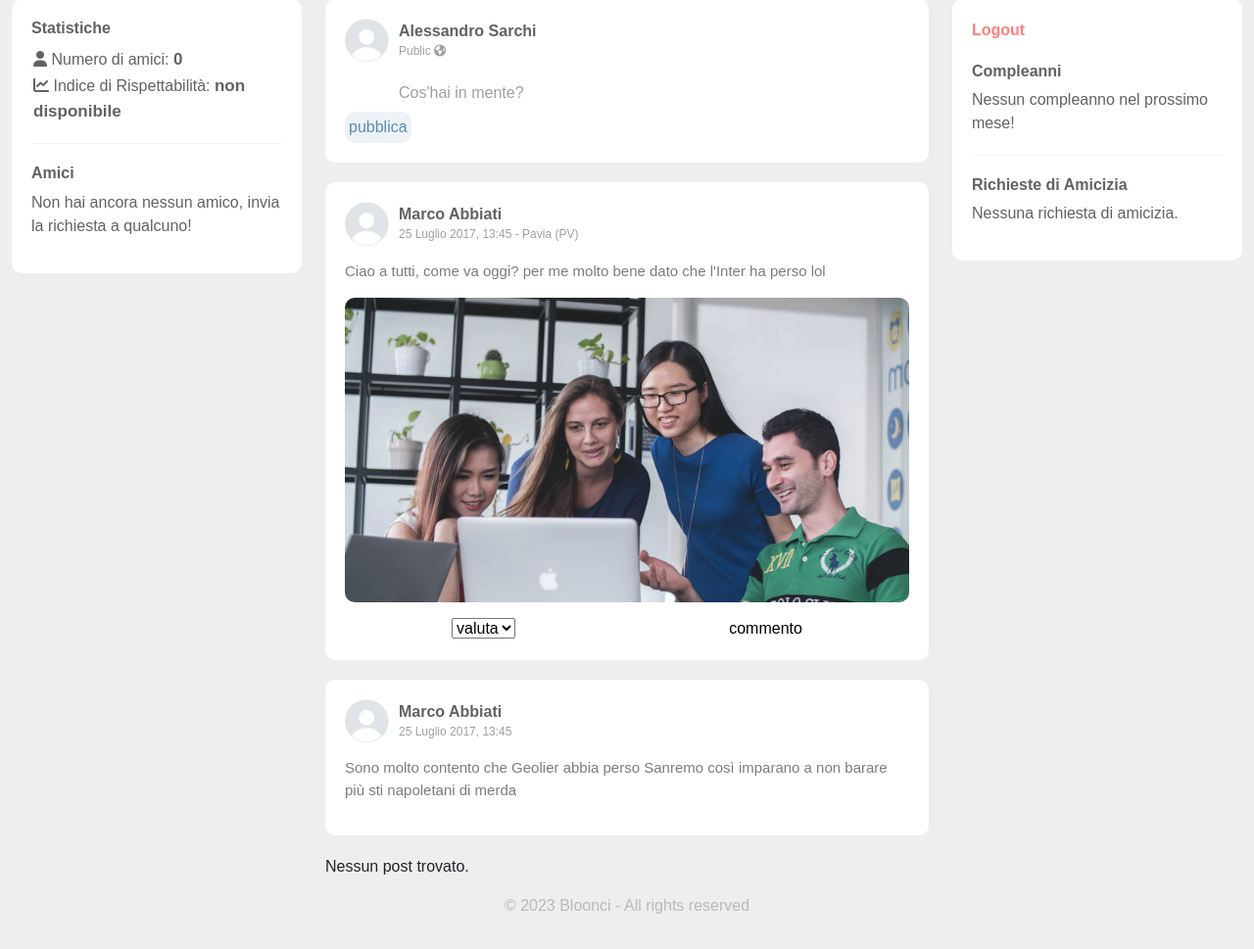
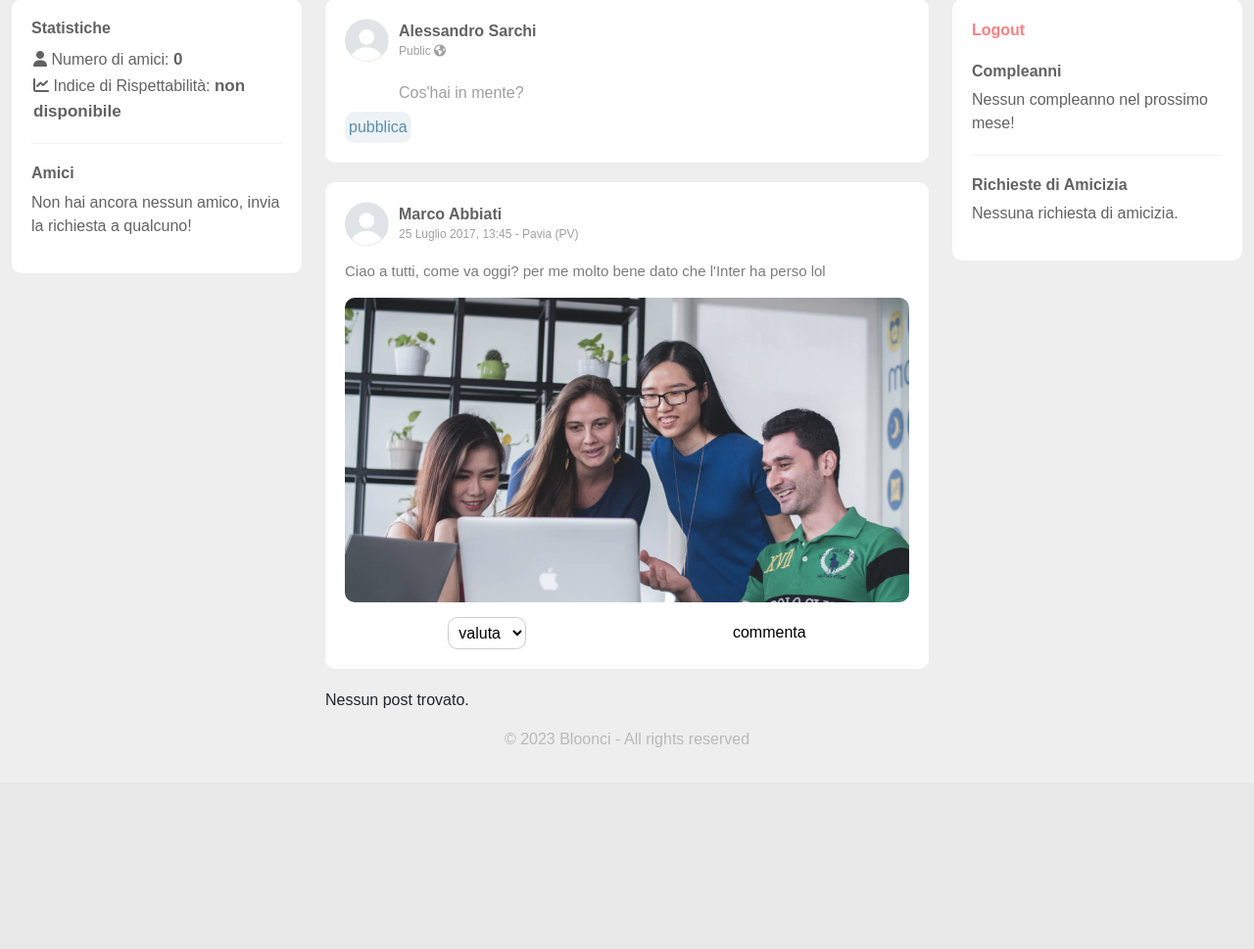
Before and after one commit to PrismaKisar/Bloonci, a PHP site: page / in a window 1280 px wide. Shown: the part 100-1069 px from the top of the page at 98% size. After the commit the page ends 863 px from the top, so only its background shows below. Run offline with PHP 8.4, Linux system fonts and the light colour scheme; the visitor is signed in with stand-in values (Sample User, id 1); data that the repository does not hold is empty; some libraries are stand-ins or nearby versions.

Commit message:
modificato stile

```diff
--- a/backEnd/allPosts.php
+++ b/backEnd/allPosts.php
@@ -72,7 +72,7 @@ if ($result->num_rows > 0) {
                         </option>
                     </select>
                     <div>
-                        <button>commento</button>
+                        <button>commenta</button>
                     </div>
                 </div>
             </div>
--- a/index.php
+++ b/index.php
@@ -160,23 +160,9 @@ if (!isset($_SESSION['email'])) {
                                     </option>
                                 </select>
                                 <div>
-                                    <button>commento</button>
+                                    <button>commenta</button>
                                 </div>
                             </div>
-                        </div>
-
-                        <div class="post-container">
-                            <div class="user-profile">
-                                <img src="images/unkwownPhoto.jpeg">
-
-                                <div class="name-post">
-                                    <p><a href="#">Marco Abbiati</a></p>
-                                    <small>25 Luglio 2017, 13:45</small>
-                                </div>
-                            </div>
-                            <p class="post-text">Sono molto contento che Geolier abbia perso Sanremo così imparano a non
-                                barare più sti napoletani di merda
-                            </p>
                         </div>
 
                         <?php include "backEnd/allPosts.php" ?>
--- a/style/myStyle.css
+++ b/style/myStyle.css
@@ -154,7 +154,8 @@ body {
     text-decoration: none;
 }
 
-.birthday h4 a:hover {
+.birthday h4 a:hover,
+.birthday h4 a:focus {
     color: #3a3a3a;
 }
 
@@ -248,7 +249,8 @@ body {
     color: #626262;
 }
 
-.request-list h4 a:hover, .friend-list h4 a:hover {
+.request-list h4 a:hover, .friend-list h4 a:hover,
+.request-list h4 a:focus, .friend-list h4 a:focus {
     color: #000000;
 }
 
@@ -283,7 +285,8 @@ body {
     color: rgba(0, 128, 0, 0.618);
 }
 
-.accept-btn:hover {
+.accept-btn:hover,
+.accept-btn:focus{
     background-color: #2b800053;
     color: rgba(0, 128, 0, 0.898);
 }
@@ -293,7 +296,8 @@ body {
     color: #e20000a1;
 }
 
-.reject-btn:hover {
+.reject-btn:hover,
+.reject-btn:focus {
     background-color: #ff2f0055;
     color: #e20000e2;
 }
@@ -304,7 +308,8 @@ body {
     border: none;
 }
 
-.remove-btn:hover {
+.remove-btn:hover,
+.remove-btn:focus {
     color: #e20000e2;
 }
 
@@ -581,3 +586,45 @@ body {
     background: transparent;
     border: none;
 }
+
+.rating-dropdown {
+    background-color: #fff;
+    border: 1px solid #ccc;
+    border-radius: 10px;
+    padding: 6px;
+    width: 80px;
+    cursor: pointer;
+    outline: none;
+    transition: border-color 0.3s ease;
+}
+
+.rating-dropdown:hover,
+.rating-dropdown:focus {
+    border-color: #ffffff;
+    background-color: #f1f1f1 ;
+}
+
+.rating-dropdown option {
+    padding: 5px; /* Aggiungi spazio intorno ai testi */
+    background-color: #fff; /* Cambia il colore di sfondo */
+    color: #333; /* Cambia il colore del testo */
+    font-weight: bold; /* Rendi il testo in grassetto */
+    font-size: 14px; /* Imposta una dimensione del testo */
+    outline: none; /* Rimuovi l'outline al focus */
+    cursor: pointer; /* Mostra un cursore di tipo puntatore */
+}
+
+.post-footer .rating-dropdown-container {
+    position: relative; /* Imposta una posizione relativa */
+    margin-left: 20px; /* Aggiungi margine a sinistra */
+}
+
+.post-footer .rating-dropdown-container:before {
+    content: "\25BC"; /* Aggiungi un'icona per indicare la dropdown */
+    position: absolute; /* Imposta una posizione assoluta */
+    top: 50%; /* Posiziona l'icona verticalmente al centro */
+    right: 10px; /* Posiziona l'icona a destra */
+    transform: translateY(-50%); /* Sposta l'icona verticalmente al centro */
+    color: #333; /* Cambia il colore dell'icona */
+    pointer-events: none; /* Impedisce di interagire con l'icona */
+}
```
